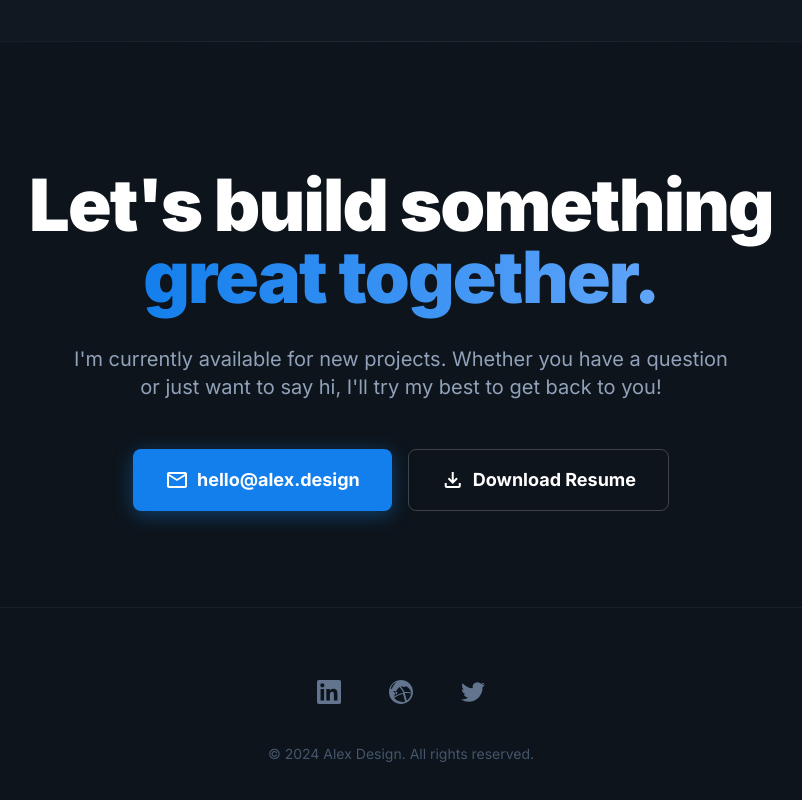
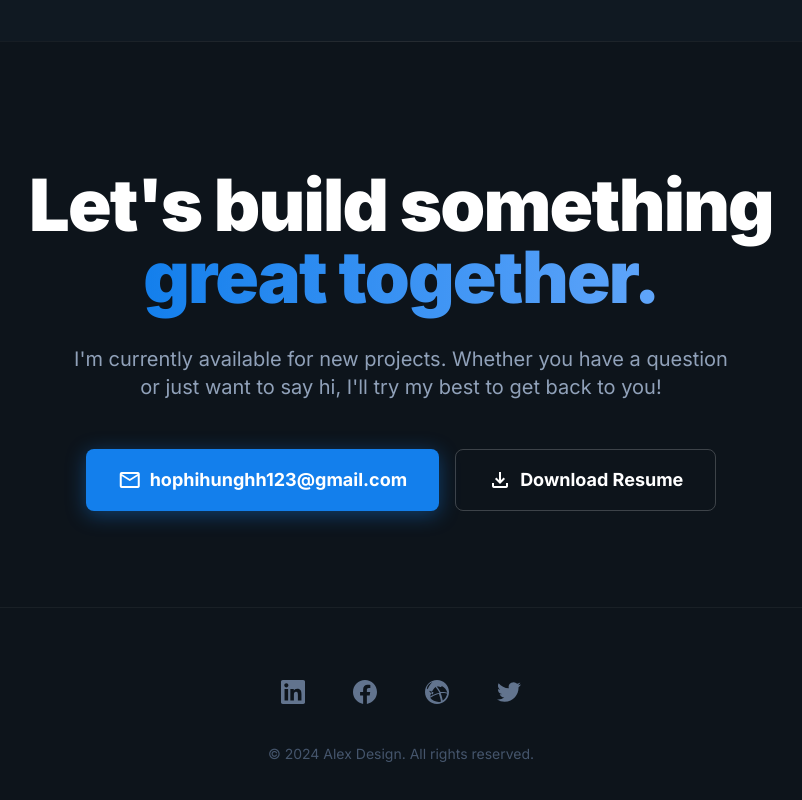
Before and after one commit to hophihung/PORTFOLIO, a React (Vite) app: page / in a window 1280 px wide. Shown: the part 3428-4228 px from the top of the page, without its empty margins (239-1041 px from the left). Built offline with nearby package versions, Linux system fonts and the light colour scheme.

Commit message:
portfolio

```diff
--- a/src/components/Contact.tsx
+++ b/src/components/Contact.tsx
@@ -13,14 +13,14 @@
         <div className="flex flex-col sm:flex-row gap-4 mt-4">
           <a
             className="flex items-center justify-center gap-2 px-8 py-4 bg-primary text-white rounded-lg font-bold text-lg hover:bg-blue-600 transition-all shadow-[0_4px_20px_rgba(19,127,236,0.4)] hover:shadow-[0_4px_30px_rgba(19,127,236,0.6)] hover:-translate-y-1"
-            href="mailto:hello@alex.design"
+            href="mailto:hophihunghh123@gmail.com"
           >
             <span className="material-symbols-outlined">mail</span>
-            hello@alex.design
+            hophihunghh123@gmail.com
           </a>
           <a
             className="flex items-center justify-center gap-2 px-8 py-4 bg-transparent border border-white/20 text-white rounded-lg font-bold text-lg hover:bg-white/5 transition-all"
-            href="#"
+            href="/resume"
           >
             <span className="material-symbols-outlined">download</span>
             Download Resume
@@ -30,10 +30,23 @@
           <a
             aria-label="LinkedIn"
             className="text-slate-500 hover:text-white transition-colors p-2"
-            href="#"
+            href="https://www.linkedin.com/in/h%C3%B9ng-h%E1%BB%93-phi-4015052b7/"
+            target="_blank"
+            rel="noopener noreferrer"
           >
             <svg className="w-6 h-6 fill-current" viewBox="0 0 24 24" xmlns="http://www.w3.org/2000/svg">
               <path d="M20.447 20.452h-3.554v-5.569c0-1.328-.027-3.037-1.852-3.037-1.853 0-2.136 1.445-2.136 2.939v5.667H9.351V9h3.414v1.561h.046c.477-.9 1.637-1.85 3.37-1.85 3.601 0 4.267 2.37 4.267 5.455v6.286zM5.337 7.433c-1.144 0-2.063-.926-2.063-2.065 0-1.138.92-2.063 2.063-2.063 1.14 0 2.064.925 2.064 2.063 0 1.139-.925 2.065-2.064 2.065zm1.782 13.019H3.555V9h3.564v11.452zM22.225 0H1.771C.792 0 0 .774 0 1.729v20.542C0 23.227.792 24 1.771 24h20.451C23.2 24 24 23.227 24 22.271V1.729C24 .774 23.2 0 22.222 0h.003z" />
+            </svg>
+          </a>
+          <a
+            aria-label="Facebook"
+            className="text-slate-500 hover:text-white transition-colors p-2"
+            href="https://www.facebook.com/hung.hophi.3110/"
+            target="_blank"
+            rel="noopener noreferrer"
+          >
+            <svg className="w-6 h-6 fill-current" viewBox="0 0 24 24" xmlns="http://www.w3.org/2000/svg">
+              <path d="M24 12.073c0-6.627-5.373-12-12-12s-12 5.373-12 12c0 5.99 4.388 10.954 10.125 11.854v-8.385H7.078v-3.47h3.047V9.43c0-3.007 1.792-4.669 4.533-4.669 1.312 0 2.686.235 2.686.235v2.953H15.83c-1.491 0-1.956.925-1.956 1.874v2.25h3.328l-.532 3.47h-2.796v8.385C19.612 23.027 24 18.062 24 12.073z" />
             </svg>
           </a>
           <a aria-label="Dribbble" className="text-slate-500 hover:text-white transition-colors p-2" href="#">
--- a/src/pages/FinTechCaseStudy.tsx
+++ b/src/pages/FinTechCaseStudy.tsx
@@ -449,14 +449,21 @@
             Get in Touch
           </Link>
           <div className="flex justify-center gap-6 mt-8">
-            <a href="#" className="text-text-muted-light dark:text-text-muted-dark hover:text-primary transition-colors">
+            <a
+              href="https://www.linkedin.com/in/h%C3%B9ng-h%E1%BB%93-phi-4015052b7/"
+              target="_blank"
+              rel="noopener noreferrer"
+              className="text-text-muted-light dark:text-text-muted-dark hover:text-primary transition-colors"
+            >
               LinkedIn
             </a>
-            <a href="#" className="text-text-muted-light dark:text-text-muted-dark hover:text-primary transition-colors">
-              Twitter
-            </a>
-            <a href="#" className="text-text-muted-light dark:text-text-muted-dark hover:text-primary transition-colors">
-              Dribbble
+            <a
+              href="https://www.facebook.com/hung.hophi.3110/"
+              target="_blank"
+              rel="noopener noreferrer"
+              className="text-text-muted-light dark:text-text-muted-dark hover:text-primary transition-colors"
+            >
+              Facebook
             </a>
           </div>
           <p className="text-sm text-text-muted-light dark:text-text-muted-dark mt-8">
--- a/src/pages/Resume.tsx
+++ b/src/pages/Resume.tsx
@@ -160,8 +160,8 @@
                   </div>
                   <div className="flex flex-col">
                     <span className="text-xs text-slate-400">Email</span>
-                    <a className="font-medium hover:text-primary transition-colors" href="mailto:alex@example.com">
-                      alex@example.com
+                    <a className="font-medium hover:text-primary transition-colors" href="mailto:hophihunghh123@gmail.com">
+                      hophihunghh123@gmail.com
                     </a>
                   </div>
                 </div>
```
